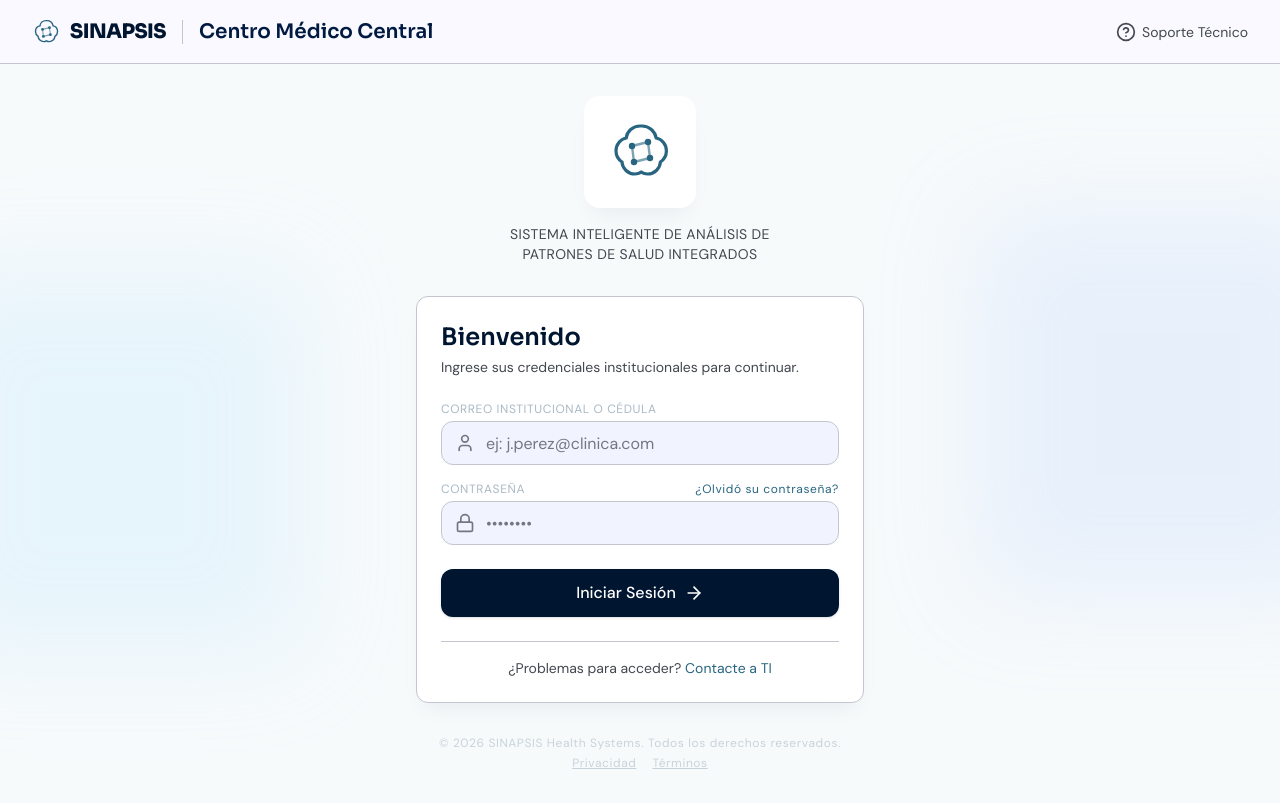
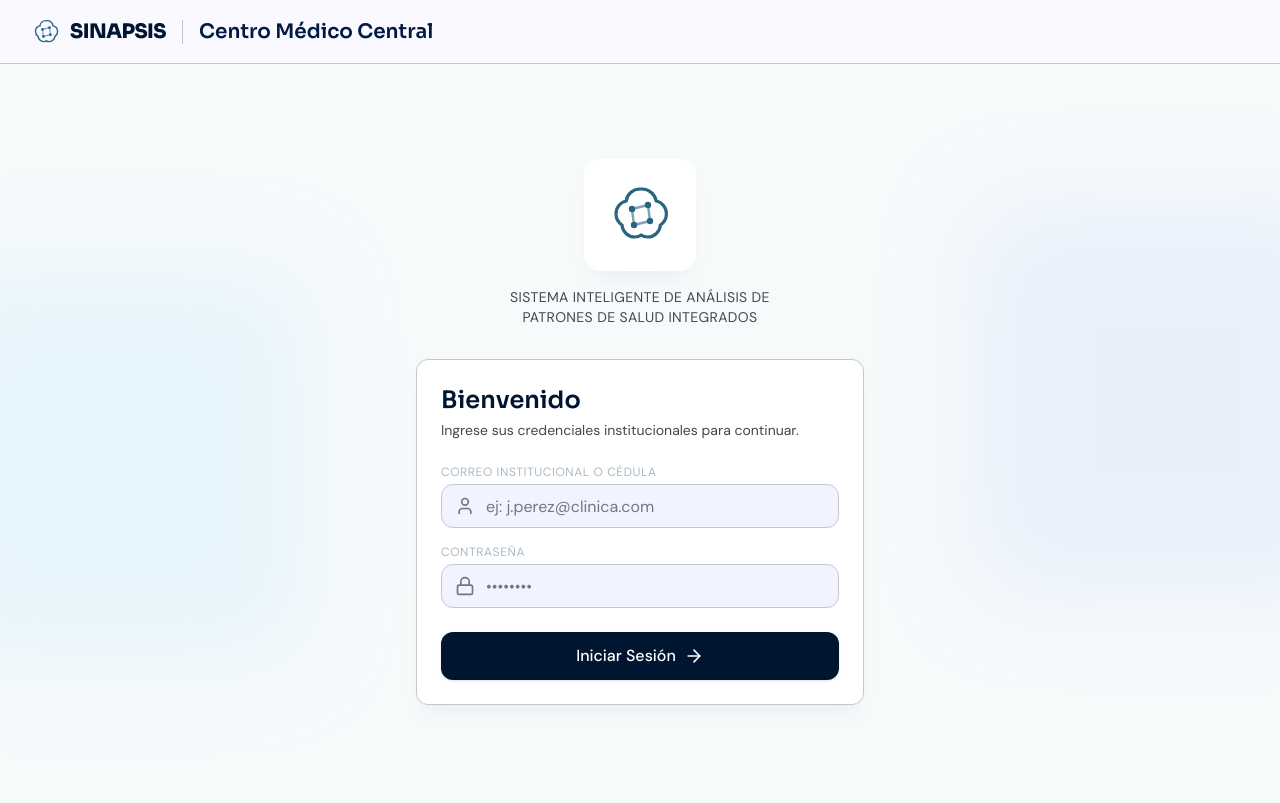
Before and after one commit to DanielAlfonsoCely/Sinapsis, a Next.js app in the folder frontend/: page /login in a window 1280 px wide. Built offline with nearby package versions, Linux system fonts and the light colour scheme.

Commit message:
FIX(front): Se quitaron botones front sobrantes

```diff
--- a/frontend/src/app/(auth)/layout.tsx
+++ b/frontend/src/app/(auth)/layout.tsx
@@ -1,4 +1,3 @@
-import { HelpCircle } from "lucide-react";
 import { Wordmark } from "@/components/brand";
 
 export default function AuthLayout({
@@ -10,7 +9,7 @@ export default function AuthLayout({
     <div className="flex min-h-full flex-col bg-canvas">
       {/* Header de identidad institucional */}
       <header className="flex h-16 items-center justify-center border-b border-line bg-shell px-8">
-        <div className="flex w-full max-w-[1440px] items-center justify-between">
+        <div className="flex w-full max-w-[1440px] items-center">
           <div className="flex items-center gap-4">
             <Wordmark />
             <span className="h-6 w-px bg-line" />
@@ -18,10 +17,6 @@ export default function AuthLayout({
               Centro Médico Central
             </span>
           </div>
-          <button className="flex items-center gap-1.5 text-sm text-slate transition-colors hover:text-teal">
-            <HelpCircle className="size-5" />
-            Soporte Técnico
-          </button>
         </div>
       </header>
 
--- a/frontend/src/app/(auth)/login/page.tsx
+++ b/frontend/src/app/(auth)/login/page.tsx
@@ -94,15 +94,7 @@ export default function LoginPage() {
             />
           </Field>
 
-          <Field
-            label="Contraseña"
-            htmlFor="password"
-            hint={
-              <a href="#" className="text-xs tracking-[0.6px] text-teal">
-                ¿Olvidó su contraseña?
-              </a>
-            }
-          >
+          <Field label="Contraseña" htmlFor="password">
             <Input
               id="password"
               type="password"
@@ -121,29 +113,7 @@ export default function LoginPage() {
             {!loading && <ArrowRight className="size-5" />}
           </Button>
         </form>
-
-        <div className="mt-6 border-t border-line pt-4 text-center text-sm text-slate">
-          ¿Problemas para acceder?{" "}
-          <a href="#" className="text-teal">
-            Contacte a TI
-          </a>
-        </div>
       </Card>
-
-      {/* Footer de cumplimiento */}
-      <footer className="flex flex-col items-center gap-1 pt-8 opacity-60">
-        <p className="text-xs tracking-[0.6px] text-label">
-          © 2026 SINAPSIS Health Systems. Todos los derechos reservados.
-        </p>
-        <div className="flex gap-4">
-          <a href="#" className="text-xs tracking-[0.6px] text-label underline">
-            Privacidad
-          </a>
-          <a href="#" className="text-xs tracking-[0.6px] text-label underline">
-            Términos
-          </a>
-        </div>
-      </footer>
     </div>
   );
 }
--- a/frontend/src/components/layout/sidebar.tsx
+++ b/frontend/src/components/layout/sidebar.tsx
@@ -7,21 +7,16 @@ import {
   Users,
   CalendarDays,
   BrainCircuit,
-  ShieldCheck,
   LogOut,
 } from "lucide-react";
 import { BrandMark } from "@/components/brand";
 import { cn } from "@/lib/utils";
 
-// Nota: "Nueva Consulta", "Historia Clínica" y "Fórmulas Médicas" no van en el
-// menú porque dependen del paciente seleccionado. Se acceden desde la columna
-// "Acción" de /pacientes.
 const NAV = [
   { href: "/dashboard", label: "Dashboard", icon: LayoutDashboard },
   { href: "/pacientes", label: "Pacientes", icon: Users },
   { href: "/agenda", label: "Agenda", icon: CalendarDays },
   { href: "/analisis-ia", label: "Análisis IA", icon: BrainCircuit },
-  { href: "/auditoria", label: "Auditoría", icon: ShieldCheck },
 ];
 
 export function Sidebar() {
--- a/frontend/src/components/layout/topbar.tsx
+++ b/frontend/src/components/layout/topbar.tsx
@@ -1,7 +1,6 @@
 "use client";
 
 import { useEffect, useState } from "react";
-import { Bell, HelpCircle } from "lucide-react";
 
 export function Topbar() {
   const [usuario, setUsuario] = useState({
@@ -55,16 +54,8 @@ export function Topbar() {
           <p className="text-sm text-navy-800">{nombreCompleto}</p>
           <p className="text-xs uppercase tracking-[0.6px] text-muted">{rolDisplay}</p>
         </div>
-        <div className="flex items-center gap-3">
-          <button className="flex size-10 items-center justify-center rounded-xl text-slate transition-colors hover:bg-field">
-            <Bell className="size-5" />
-          </button>
-          <button className="flex size-10 items-center justify-center rounded-xl text-slate transition-colors hover:bg-field">
-            <HelpCircle className="size-5" />
-          </button>
-          <div className="flex size-10 items-center justify-center rounded-xl border border-line bg-navy font-display text-sm font-semibold text-white">
-            {initials}
-          </div>
+        <div className="flex size-10 items-center justify-center rounded-xl border border-line bg-navy font-display text-sm font-semibold text-white">
+          {initials}
         </div>
       </div>
     </header>
```
Also changed, not shown: 1 other file (tests, documents, lock files or other folders).
